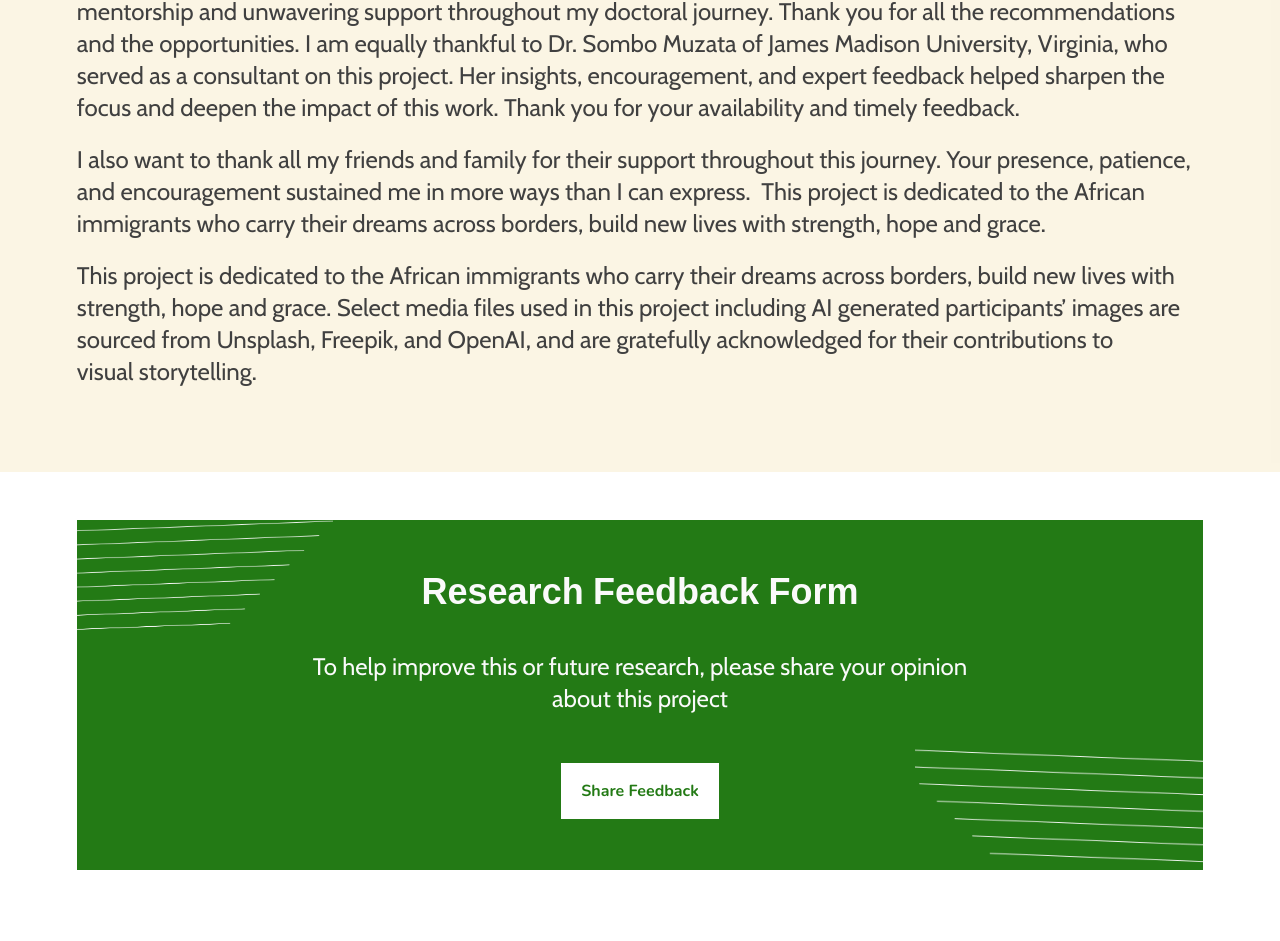
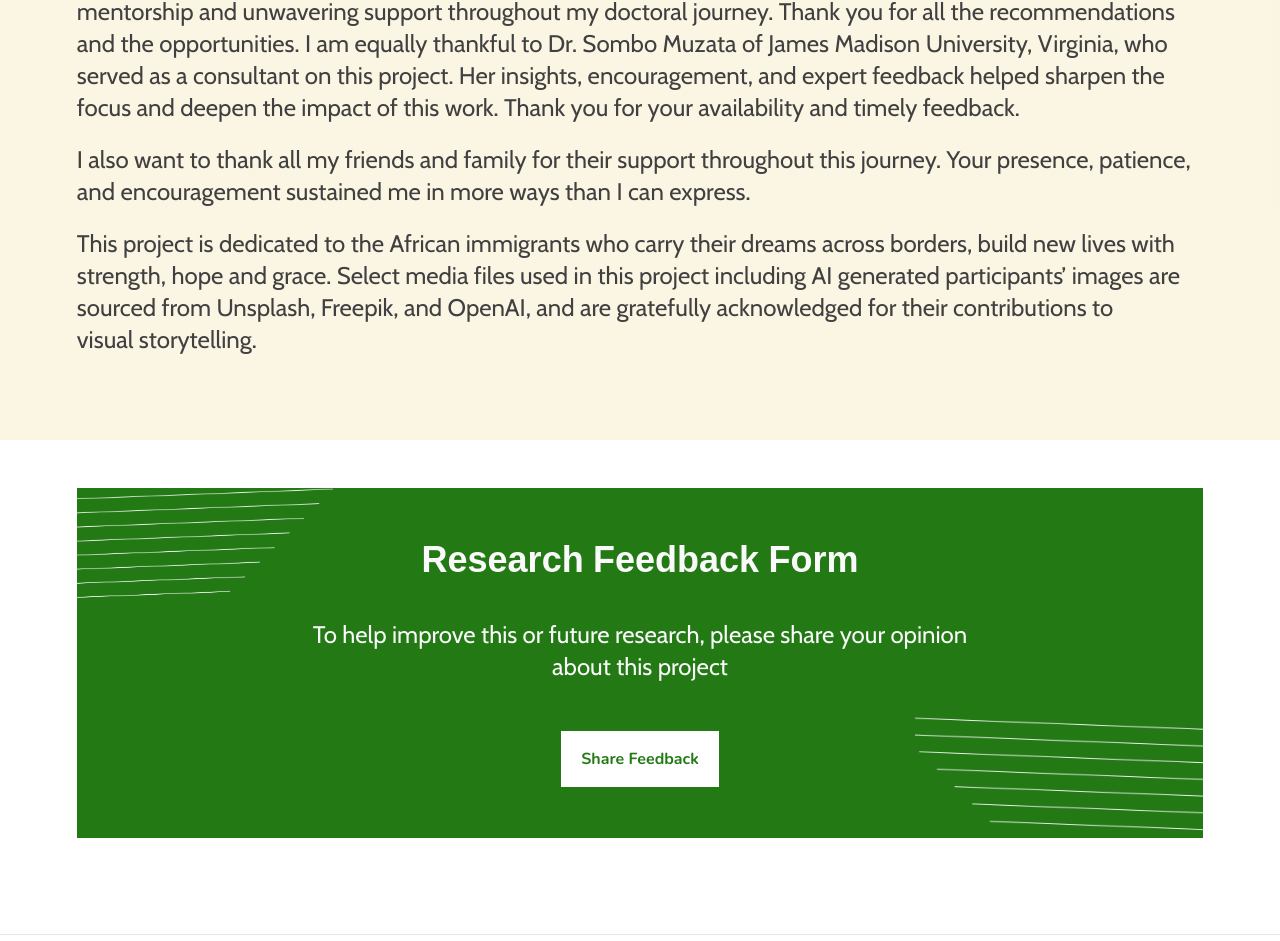
Before and after one commit to Dev-Tonia/beyond-board, a Next.js app: page /about in a window 1280 px wide. Shown: the part 2332-3273 px from the top of the page. Built offline with nearby package versions, Linux system fonts and the light colour scheme; what chartjs-plugin-datalabels would draw is missing.

Commit message:
Corrections on typos > Launch preview

```diff
--- a/src/components/about/Acknowledgements.tsx
+++ b/src/components/about/Acknowledgements.tsx
@@ -34,9 +34,7 @@ export default function Acknowledgements() {
           <p className="mb-5">
             I also want to thank all my friends and family for their support
             throughout this journey. Your presence, patience, and encouragement
-            sustained me in more ways than I can express.  This project is
-            dedicated to the African immigrants who carry their dreams across
-            borders, build new lives with strength, hope and grace.
+            sustained me in more ways than I can express.
           </p>
           <p className="mb-5">
             This project is dedicated to the African immigrants who carry their
```
